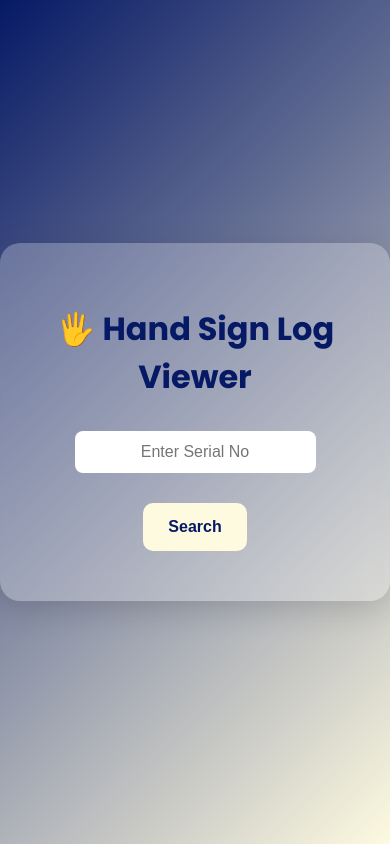
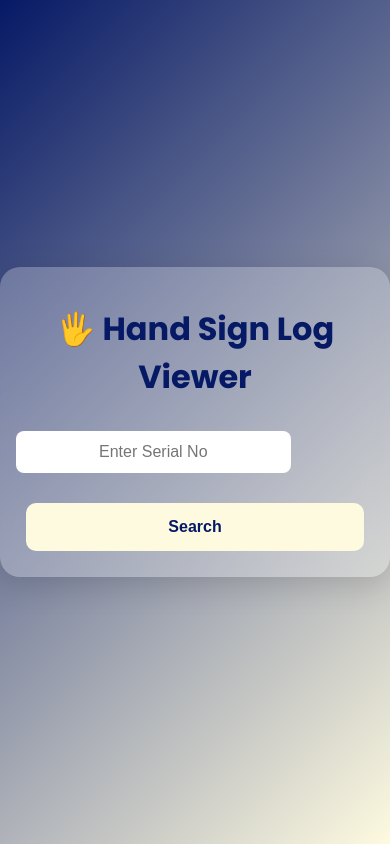
Before and after one commit to pxvn/Industrial-AI-QC-Labeling-Traceability-System, a plain HTML site: page verify.html in a window 390 px wide. Drawn offline with Linux system fonts and the light colour scheme.

Commit message:
Update style.css

```diff
--- a/style.css
+++ b/style.css
@@ -129,3 +129,29 @@ pre {
   margin: 10px 0;
   font-size: 16px;
 }
+/* styles.css or inside a <style> tag in HTML */
+
+.container {
+  width: 100%;         /* Responsive width */
+  padding: 2rem;       /* Scales with screen */
+  display: flex;       /* Flexbox for layout */
+  flex-wrap: wrap;
+  justify-content: space-between;
+}
+
+img {
+  max-width: 100%;
+  height: auto;
+}
+
+/* Media Query Example */
+@media (max-width: 768px) {
+  .container {
+    flex-direction: column;
+    padding: 1rem;
+  }
+
+  .hero-text {
+    font-size: 1.2rem;
+  }
+}
```
